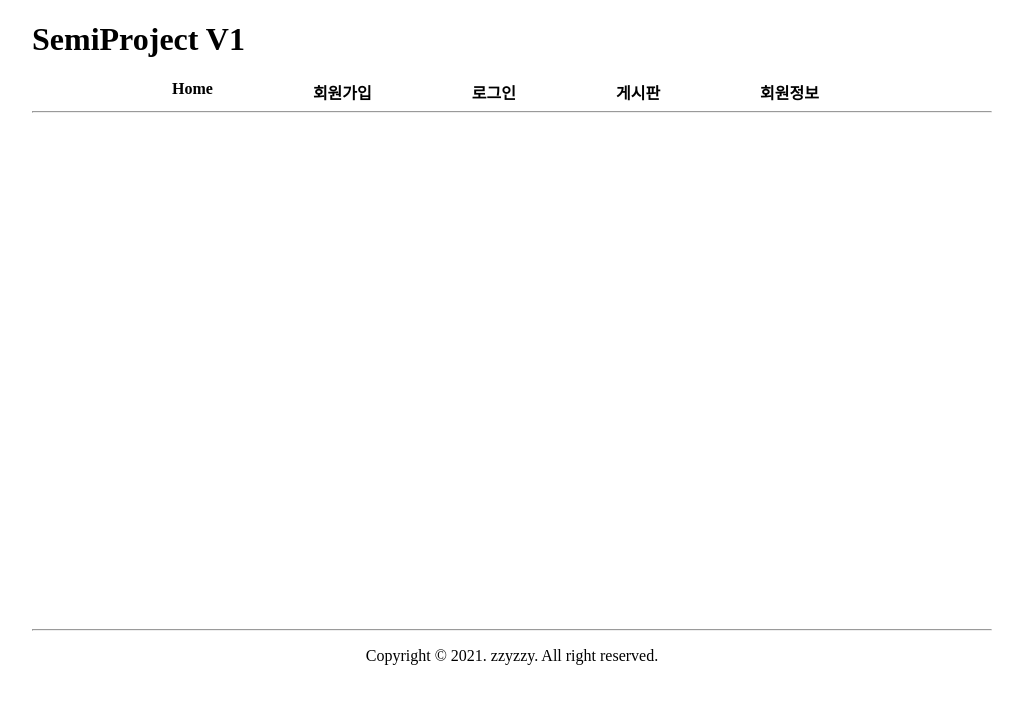
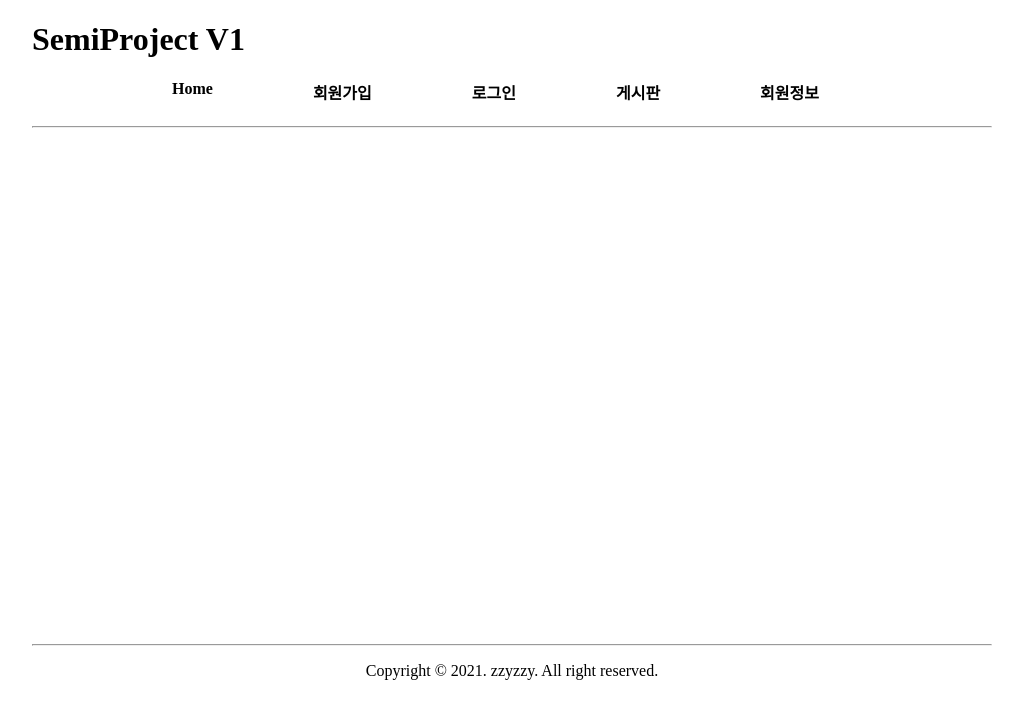
Before and after one commit to Jo-yong-hui/semiprojectv1, a plain HTML site: page index.html in a window 1280 px wide. Shown: the top 718 px of the page, without its empty margins (128-1151 px from the left). Drawn offline with Linux system fonts and the light colour scheme.

Commit message:
css적용1-레이아웃

```diff
--- a/index.html
+++ b/index.html
@@ -18,9 +18,9 @@
 
 			/*header영역에 적용하는 스타일시트 */
 			/*nav영역에 적용하는 스타일시트 */
-			nav ul { list-style-type: none; padding-bottom: 15px }
-			nav ul li{ float: left; margin-left: 100px;}
-			nav hr {clear: both;}
+			nav ul { list-style-type:none; padding-bottom: 30px }
+			nav ul li{ float:left; margin-left: 100px;}
+			nav hr {clear:both;}
 
 			/*main영역에 적용하는 스타일시트 */
 			#container { min-height: 500px; }
@@ -45,6 +45,7 @@
         </ul>
         <hr>
     </nav>
+
     <div id = "container"></div>
     <footer>
     <hr>
@@ -115,3 +116,14 @@
     <hr>
         <p>Copyright &copy; 2021. zzyzzy. All right reserved.</p>
     </footer>
+
+<!--
+padding-top : 상단여백
+padding-right : 오른쪽 여백
+padding-bottom : 아래 여백
+padding-left : 왼쪽여백
+
+ list-style-type: 글짜 옆에 동그란 점같이 모양 만드는것
+none으로하면 동그란 점 없어짐
+float : 오른쪽, 왼쪽으로 객체 정렬하는 속성
+-->
```
